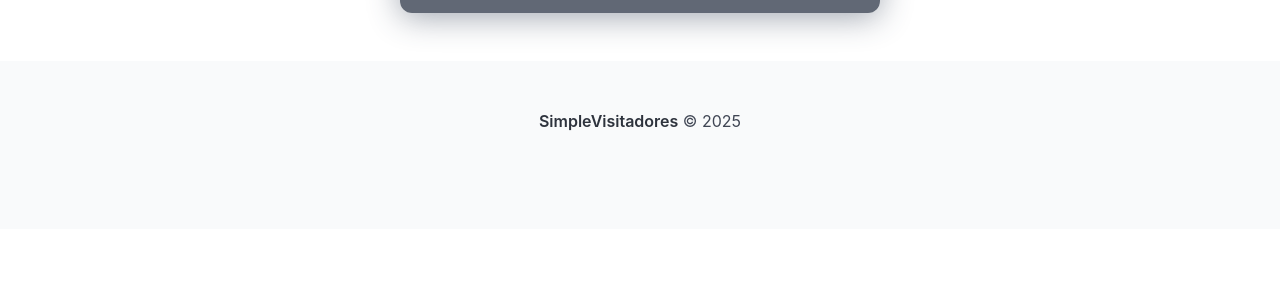
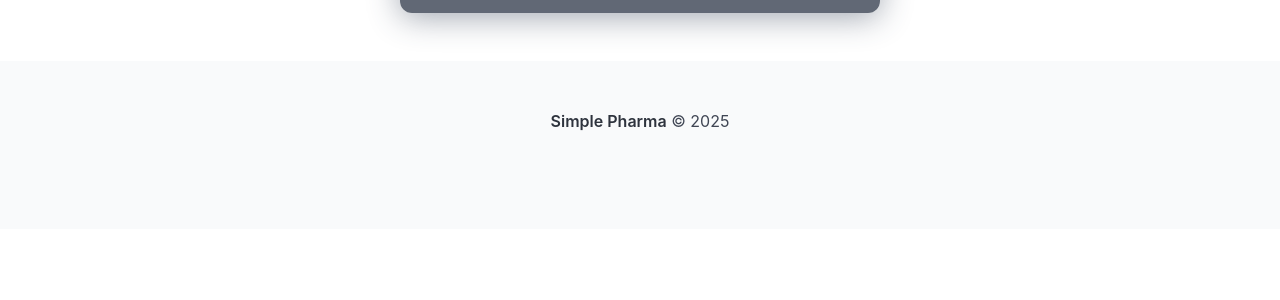
Before and after one commit to AndersonC96/painelvisitadores, a PHP site: page / in a window 1280 px wide. Shown: the part 317-617 px from the top of the page. Run offline with PHP 8.4, Linux system fonts and the light colour scheme; the visitor is signed in with stand-in values (Sample User, id 1).

Commit message:
Update footer.php

```diff
--- a/app/views/shared/footer.php
+++ b/app/views/shared/footer.php
@@ -1,7 +1,7 @@
         <footer class="footer">
             <div class="content has-text-centered">
                 <p>
-                    <strong>SimpleVisitadores</strong> &copy; <?= date('Y') ?>
+                    <strong>Simple Pharma</strong> &copy; <?= date('Y') ?>
                 </p>
             </div>
         </footer>
```
